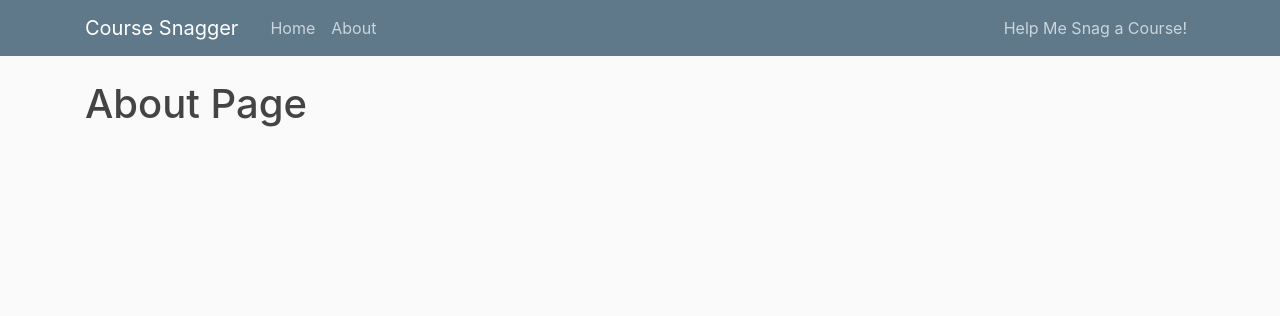
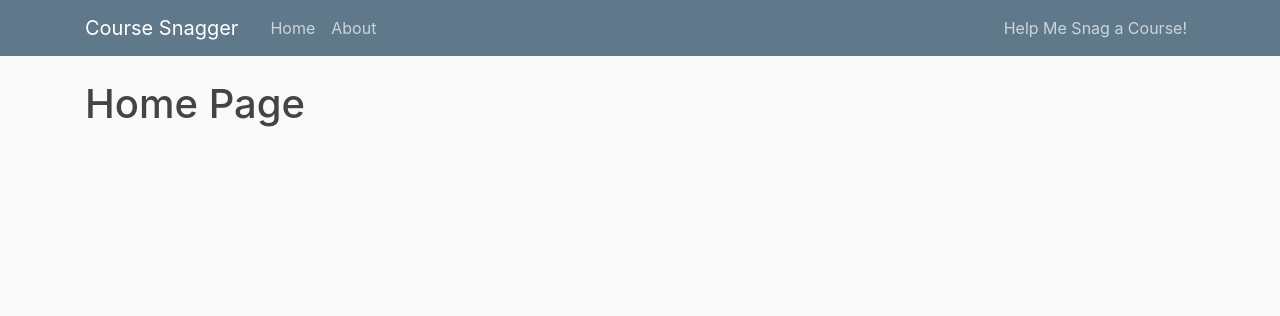
Before and after one commit to DavidCai1246/courseSnagger, a Flask app: page / in a window 1280 px wide. Shown: the top 316 px of the page. Run offline with Flask 2, Linux system fonts and the light colour scheme; some libraries are stand-ins or nearby versions.

Commit message:
fix typo

```diff
--- a/templates/home.html
+++ b/templates/home.html
@@ -1,4 +1,4 @@
 {% extends "layout.html" %}
 {% block content %}
-	<h1>About Page</h1>
+	<h1>Home Page</h1>
 {% endblock content %}
```
